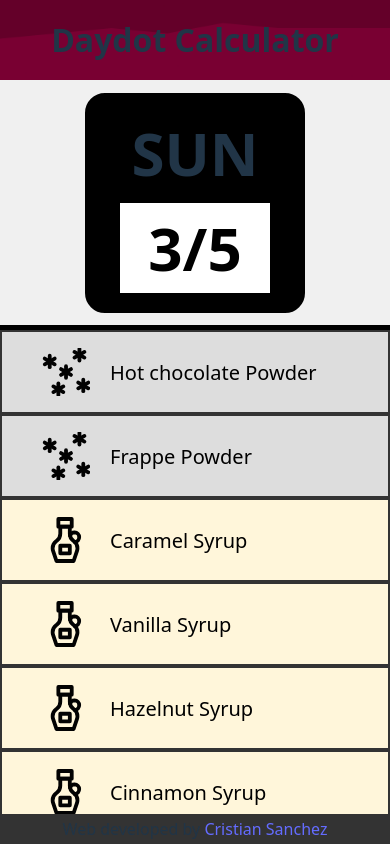
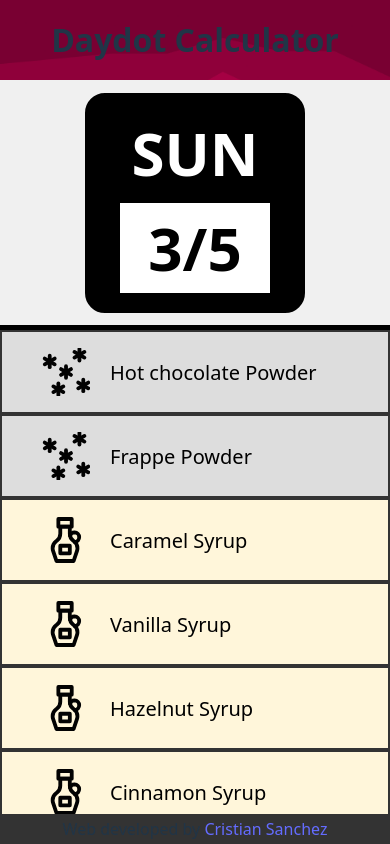
Before and after one commit to Asthere0n/DayDot, a React (Vite) app: page / in a window 390 px wide. Built offline with nearby package versions, Linux system fonts and the light colour scheme.

Commit message:
Fine tunned the accesibility and media queries

```diff
--- a/src/App.css
+++ b/src/App.css
@@ -35,6 +35,7 @@ body, #root{
   align-items: center;
   background-image: url(../public/wickedbackground.png);
   background-size: cover;
+  background-position-y: -50px;
 }
 #title{
   flex-grow: 1;
--- a/src/components/Daydot.jsx
+++ b/src/components/Daydot.jsx
@@ -21,7 +21,7 @@ function Daydot(props){
         <div id="content" >
             <h2>{productToLabel.name}</h2>
             <div id="Daydot" style={{ backgroundColor: dayColor[expiringWeekDay] }}>
-                <h3>{weekday[expiringWeekDay]}</h3>
+                <h3 style={expiringWeekDay == 1 || expiringWeekDay == 5? {color:'black'}:{color:'white'}}>{weekday[expiringWeekDay]}</h3>
                 <p>{expiringFormatted}</p>
             </div>
         </div>
--- a/src/mediaQueries.css
+++ b/src/mediaQueries.css
@@ -1,4 +1,4 @@
-@media screen and (max-width: 1000px) {
+@media screen and (max-width: 1200px) {
 #layout{
     grid-template-columns: 1fr;
     grid-template-rows: 100px 400px 1fr 30px;
@@ -39,7 +39,7 @@
 }
 }
 
-@media screen and (max-height: 1000px){
+@media screen and (max-width: 600px){
     #layout{
         grid-template-rows: 80px 250px 1fr 30px;
     }
```
